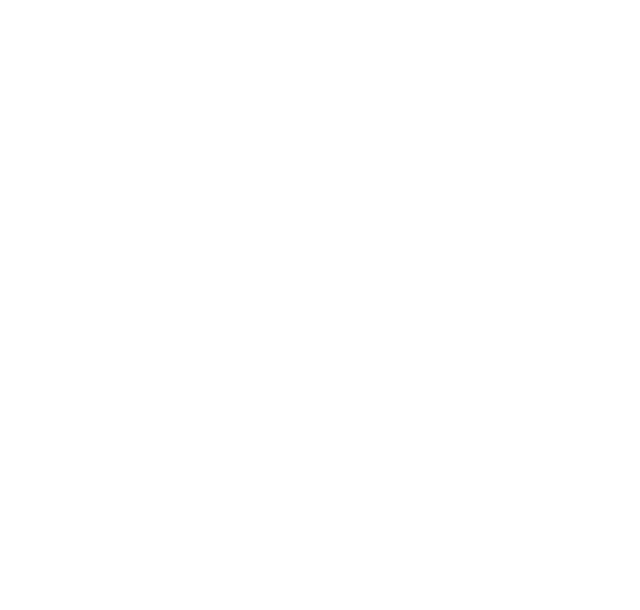
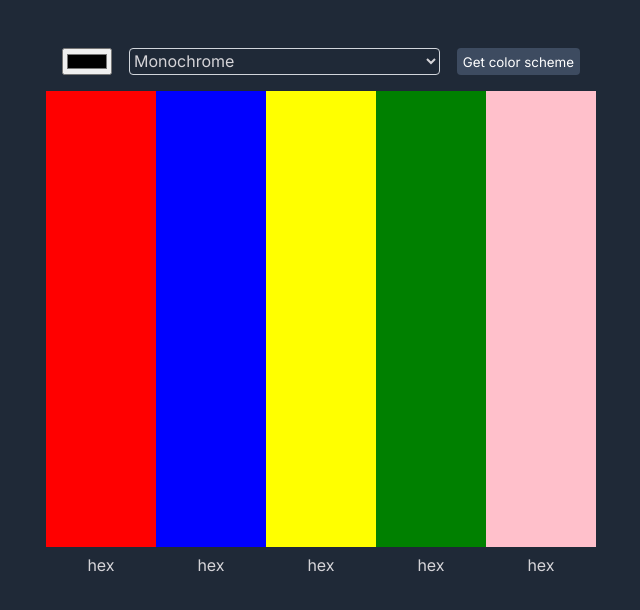
Before and after one commit to olena-ole/ColorSchemeGenerator, a plain HTML site: page index.html in a window 1280 px wide. Shown: the whole page, without its empty margins (319-959 px from the left). Drawn offline with Linux system fonts and the light colour scheme.

Commit message:
created markup and styled the project

```diff
--- a/index.html
+++ b/index.html
@@ -4,11 +4,55 @@
     <meta charset="UTF-8">
     <meta http-equiv="X-UA-Compatible" content="IE=edge">
     <meta name="viewport" content="width=device-width, initial-scale=1.0">
+    <link rel="preconnect" href="https://fonts.googleapis.com">
+    <link rel="preconnect" href="https://fonts.gstatic.com" crossorigin>
+    <link href="https://fonts.googleapis.com/css2?family=Inter:wght@400;500;600&display=swap" rel="stylesheet">
     <title>Color Scheme Generator</title>
     <link rel="stylesheet" href="style.css">
 </head>
 <body>
+    <div class="container">
+        <header>
+            <form>
+                <input type="color" name="color-option" id="color-option">
+                <select name="scheme-mode" id="sheme-mode">
+                    <option value="monochrome">Monochrome</option>
+                    <option value="monochrome-dark">Monochrome-dark</option>
+                    <option value="monochrome-light">Monochrome-light</option>
+                    <option value="analogic">Analogic</option>
+                    <option value="complement">Complement</option>
+                    <option value="analogic-complement">Analogic-complement</option>
+                    <option value="triad">Triad</option>
+                </select>
+                <button type="submit">Get color scheme</button>
+            </form>
+        </header>
+    </div>
 
+    <div class="container">
+        <div class="color-palette">
+            <div>
+                <div style="background: red" class="col"></div>
+                <p>hex</p>
+            </div>
+            <div>
+                <div style="background: blue" class="col"></div>
+                <p>hex</p>
+            </div>
+            <div>
+                <div style="background: yellow" class="col"></div>
+                <p>hex</p>
+            </div>
+            <div>
+                <div style="background: green" class="col"></div>
+                <p>hex</p>
+            </div>
+            <div>
+                <div style="background: pink" class="col"></div>
+                <p>hex</p>
+            </div>
+        </div>
+    </div>
 
     <script src="index.js"></script>
 </body>
--- a/style.css
+++ b/style.css
@@ -0,0 +1,64 @@
+* {
+    box-sizing: border-box;
+}
+
+body {
+    margin: 0;
+    background: #1F2937;
+    font-family: 'Inter', sans-serif;
+}
+
+.container {
+    max-width: 550px;
+    margin: 0 auto;
+}
+
+header {
+    margin-top: 2em;
+    padding: 1em;
+}
+
+form {
+    display: flex;
+    justify-content: space-between;
+}
+
+form > select {
+    width: 60%;
+    background: #1F2937;
+    border: 1px solid #D1D5DB;
+    border-radius: 4px;
+
+    font-family: inherit;
+    color: #D5D4D8;
+    font-size: 1rem;
+}
+
+form > button {
+    font-family: inherit;
+    background: #3D4B60;
+    border-radius: 4px;
+    border: none;
+    color: #fff;
+}
+
+.color-palette {
+    width: 100%;
+    height: 60vh;
+    display: flex;
+    justify-content: stretch;
+    color: #D5D4D8;
+    text-align: center;
+}
+
+.color-palette > div {
+    width: 20%;
+}
+
+ p {
+    margin-top: .5em;
+}
+
+.col {
+    height: 95%;
+}
```
